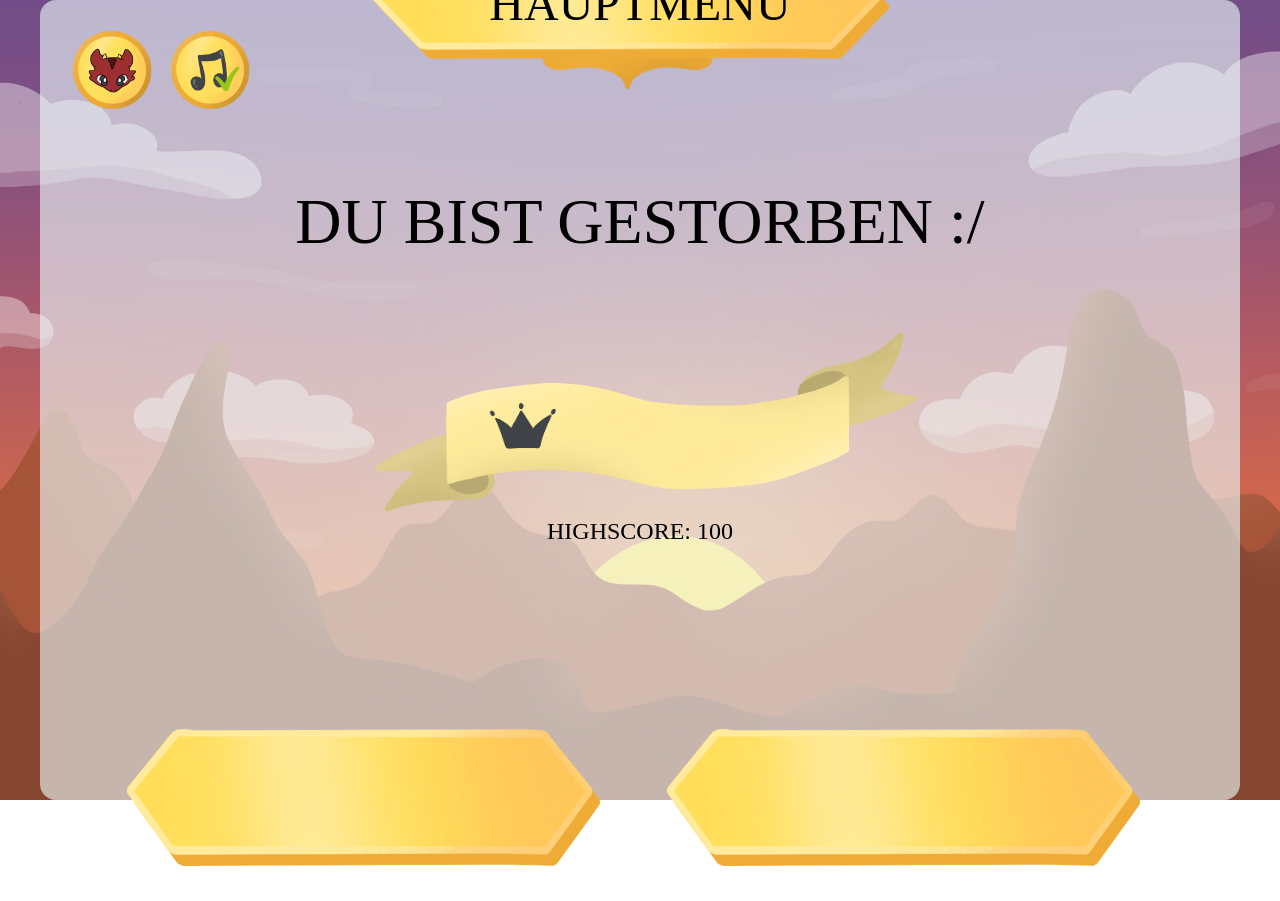
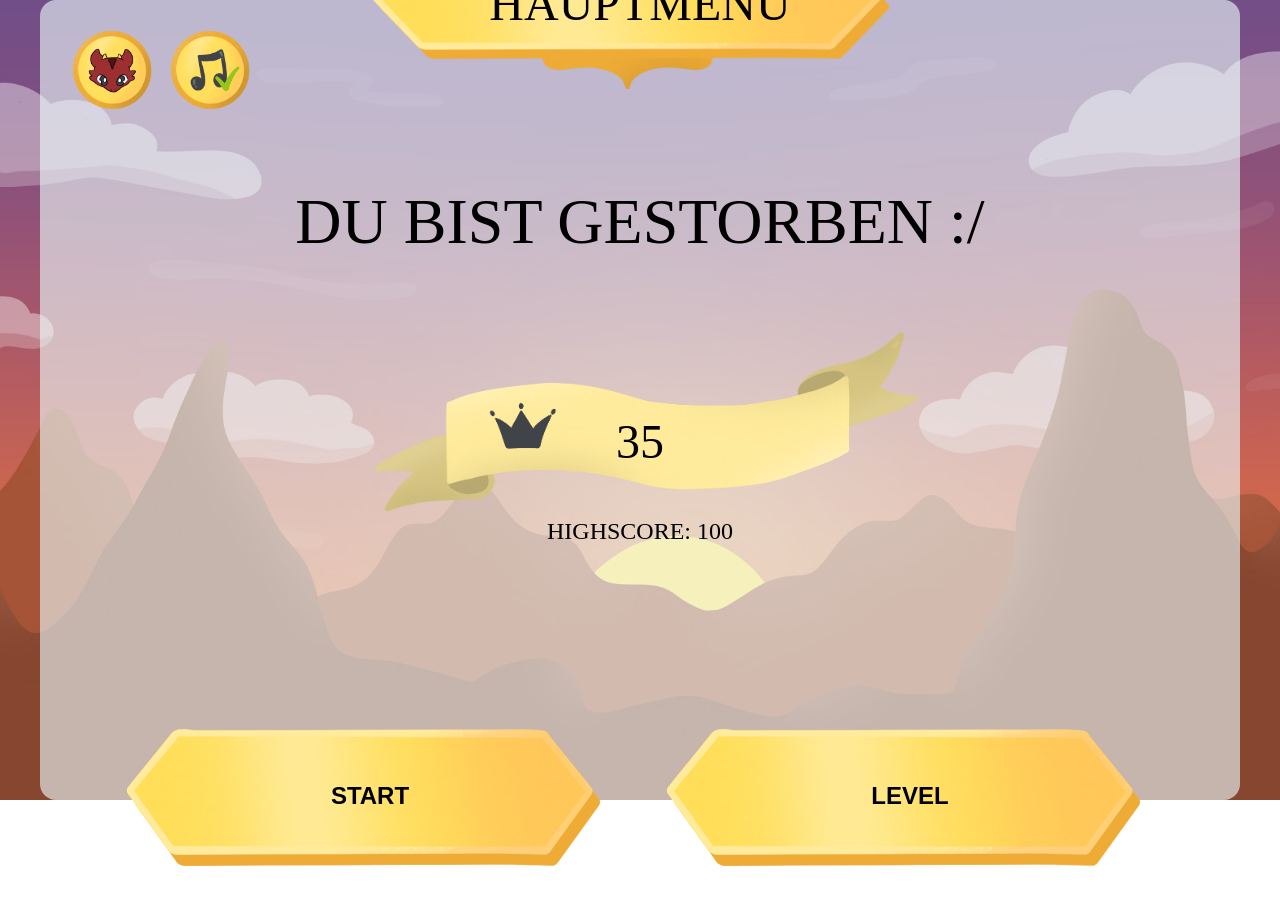
Before and after one commit to TobiasWiensgoll/SnakeGame, a website built with Parcel: page src/menu.html in a window 1280 px wide. Built offline with nearby package versions, Linux system fonts and the light colour scheme.

Commit message:
buttons hinzugefügt

```diff
--- a/src/menu.html
+++ b/src/menu.html
@@ -21,12 +21,21 @@
       </div>
       <div class="InsideContainer">
         <div class="statustext">DU BIST GESTORBEN :/</div>
-        <img class="kronen" src="/src/assets/menus/banner_withCrown.png" />
+        <div class="crownContainer">
+          <img class="kronen" src="/src/assets/menus/banner_withCrown.png" />
+          <span class="ScoreText">35</span>
+        </div>
         <div class="highScoretext">HIGHSCORE: 100</div>
       </div>
       <div class="BottomButtonContainer">
-        <img class="StartButton" src="/src/assets/menus/button.png" />
-        <img class="LevelsButton" src="/src/assets/menus/button.png" />
+        <button class="StartButton">
+          <img src="/src/assets/menus/button.png" />
+          <span>START</span>
+        </button>
+        <button class="StartButton">
+          <img src="/src/assets/menus/button.png" />
+          <span>LEVEL</span>
+        </button>
       </div>
     </div>
   </body>
--- a/src/stylesheets/menu.css
+++ b/src/stylesheets/menu.css
@@ -53,6 +53,12 @@ body {
   position: absolute;
   font-size: 3em;
 }
+.ScoreText {
+  display: block;
+  position: absolute;
+  top: 105px;
+  font-size: 3em;
+}
 .InsideContainer {
   position: relative;
   top: -20%;
@@ -87,7 +93,32 @@ body {
   top: -15px;
 }
 
-.StartButton,
-.LevelsButton {
+.StartButton {
   width: 45%;
 }
+
+.StartButton {
+  position: relative;
+  display: inline-block;
+  border: none;
+  padding: 0;
+  cursor: pointer;
+  background: none;
+}
+
+.StartButton img {
+  display: block;
+  width: 100%;
+  height: auto;
+  border-radius: 10px; /* Optional: abgerundete Ecken */
+}
+
+.StartButton span {
+  position: absolute;
+  top: 50%;
+  left: 50%;
+  transform: translate(-50%, -50%);
+  font-size: 1.5rem;
+  font-weight: bold;
+  pointer-events: none; /* Text ist nicht klickbar */
+}
```
